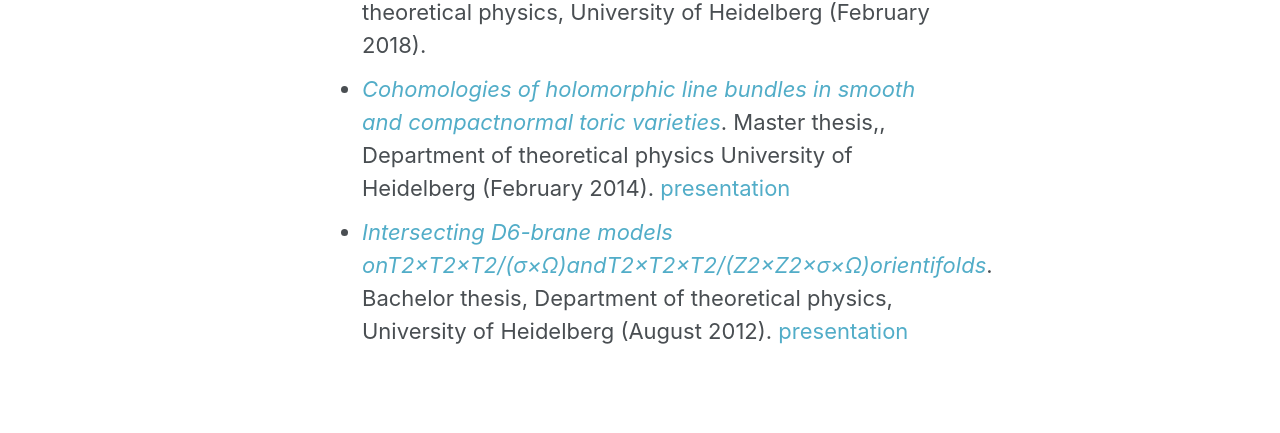
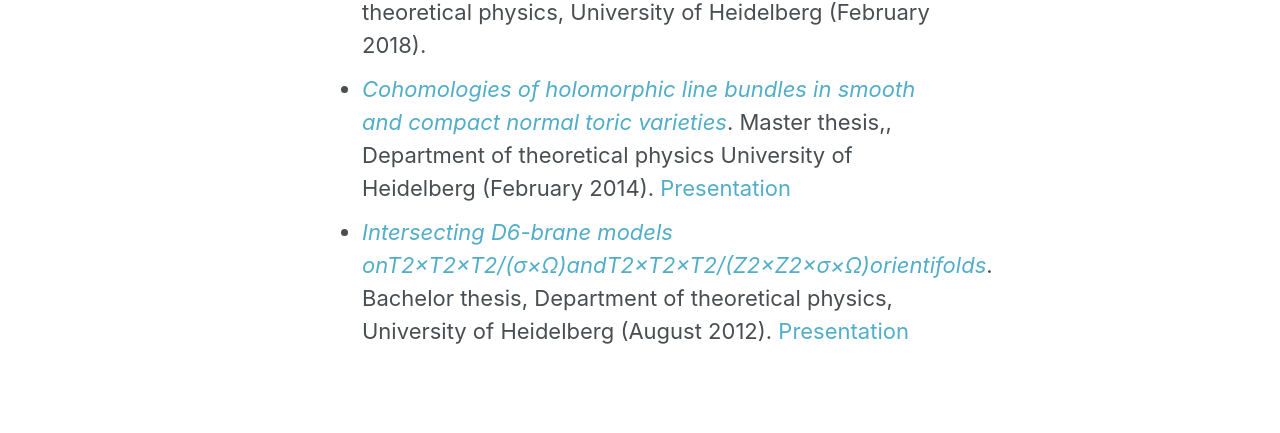
Before and after one commit to MartinBies/MartinBies.github.io, a Jekyll site: the page built from _pages/publications.md, in a window 1280 px wide and 900 px high, scrolled down 1434 px. Shown: the part 319-752 px from the top of the window. Built offline with Jekyll 4.4.1, drawn with Linux system fonts in a browser that asks for light colours.

Commit message:
Minor changed in theses

```diff
--- a/_pages/publications.md
+++ b/_pages/publications.md
@@ -46,5 +46,5 @@ and intend to extend it, so that the *Koszul-extension* of [*cohomCalg*](https:/
 
 ## Theses
 * [*Cohomologies of coherent sheaves and massless spectra in F-theory*](https://arxiv.org/abs/1802.08860). Doctoral thesis, Department of theoretical physics, University of Heidelberg (February 2018).
-* [*Cohomologies of holomorphic line bundles in smooth and compactnormal toric varieties*](/Master_thesis_MartinBies.pdf). Master thesis,, Department of theoretical physics University of Heidelberg (February 2014). [presentation](/Master_thesis_presentation.pdf)
-* [*Intersecting D6-brane models onT2×T2×T2/(σ×Ω)andT2×T2×T2/(Z2×Z2×σ×Ω)orientifolds*](/Bachelor_thesis_MartinBies.pdf). Bachelor thesis, Department of theoretical physics, University of Heidelberg (August 2012). [presentation](/Bachelor_thesis_presentation.pdf)
+* [*Cohomologies of holomorphic line bundles in smooth and compact normal toric varieties*](/Master_thesis_MartinBies.pdf). Master thesis,, Department of theoretical physics University of Heidelberg (February 2014). [Presentation](/Master_thesis_presentation.pdf)
+* [*Intersecting D6-brane models onT2×T2×T2/(σ×Ω)andT2×T2×T2/(Z2×Z2×σ×Ω)orientifolds*](/Bachelor_thesis_MartinBies.pdf). Bachelor thesis, Department of theoretical physics, University of Heidelberg (August 2012). [Presentation](/Bachelor_thesis_presentation.pdf)
```
